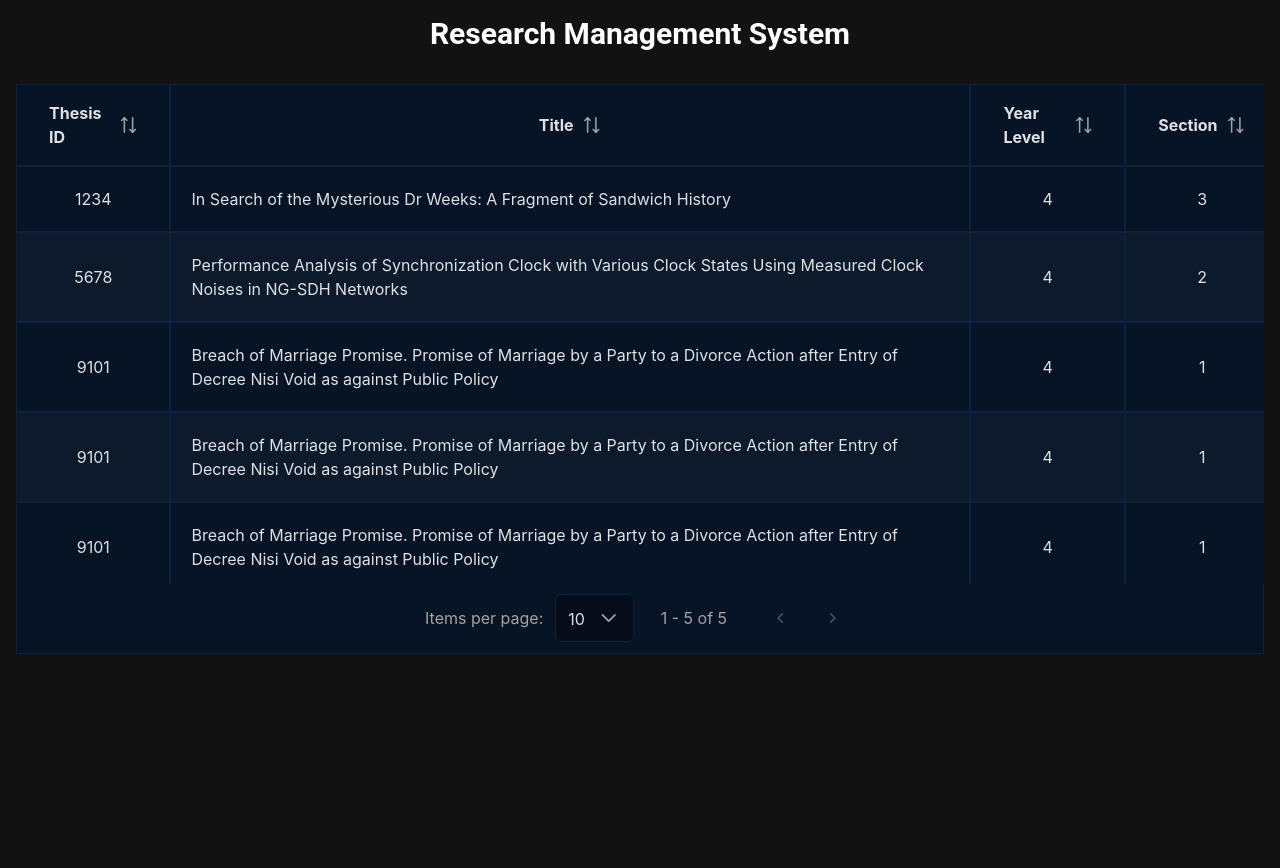
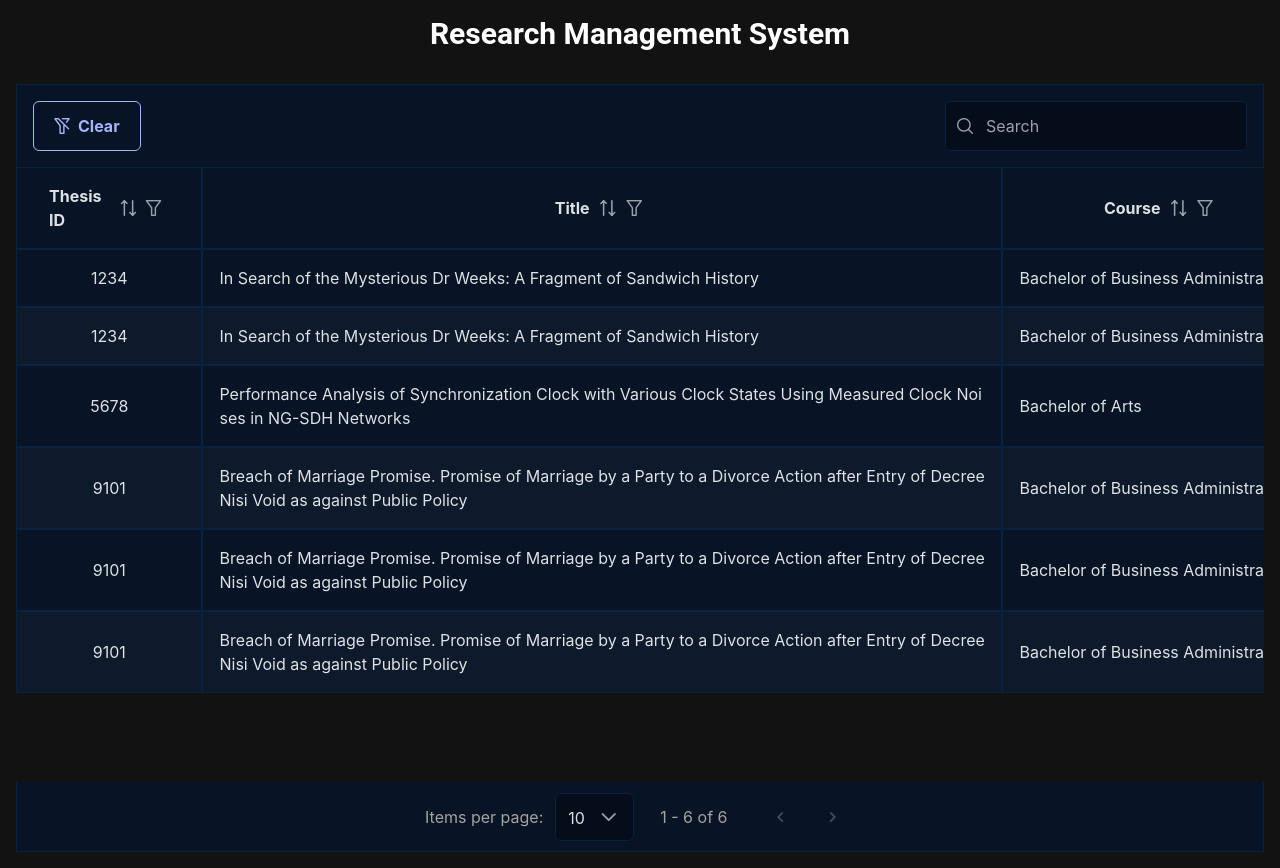
Before and after one commit to geronimium-gr/research-system, a React (Create React App) app in the folder client/: page / in a window 1280 px wide. Before the commit the page ends 800 px from the top, so only its background shows below. Built offline with nearby package versions, Linux system fonts and the light colour scheme.

Commit message:
configure DataTable

```diff
--- a/client/src/components/data/sample-data.js
+++ b/client/src/components/data/sample-data.js
@@ -1,4 +1,26 @@
 const thesisData = [
+  {
+    thesisId: "1234",
+    title:
+      "In Search of the Mysterious Dr Weeks: A Fragment of Sandwich History",
+    course: "Bachelor of Business Administration",
+    yearLevel: 4,
+    section: 3,
+    yearPublished: "2021",
+    authors: "Lee Sae Rom",
+    panelists: "Song Ha Young (BSc)",
+    copies: 5,
+    volume: 3,
+    grades: 2,
+    keywords: "Sandwich, Fragments",
+    adviser: "Jang Gyu Ri",
+    chairperson: "Park Ji Won",
+    dean: "Roh Ji Sun",
+    abstract:
+      "Published for The British Society for the History of Science. This leading international journal publishes scholarly papers and review articles on all aspects of the history of science. History of science is interpreted widely to include medicine, technology and social studies of science.",
+    journal: "",
+    softcopy: "",
+  },
   {
     thesisId: "1234",
     title:
--- a/client/src/components/home/ThesisList.jsx
+++ b/client/src/components/home/ThesisList.jsx
@@ -3,6 +3,9 @@ import { DataTable } from "primereact/datatable";
 import thesisData from "../data/sample-data";
 import { Column } from "primereact/column";
 import { Dropdown } from "primereact/dropdown";
+import { Button } from "primereact/button";
+import { InputText } from "primereact/inputtext";
+import { FilterMatchMode, FilterOperator } from "primereact/api";
 
 const ThesisList = () => {
   const [thesis, setThesis] = useState([]);
@@ -10,11 +13,123 @@ const ThesisList = () => {
   const [first, setFirst] = useState(0);
   const [rows, setRows] = useState(10);
 
+  const [filters, setFilters] = useState(null);
+  const [loading, setLoading] = useState(true);
+
+  const [globalFilterValue, setGlobalFilterValue] = useState("");
+
+  // Search Box
+  const renderHeader = () => {
+    return (
+      <div className="flex justify-between">
+        <Button
+          className="p-button-outlined"
+          icon="pi pi-filter-slash"
+          label="Clear"
+          onClick={clearFilter}
+        />
+        <span className="p-input-icon-left">
+          <i className="pi pi-search" />
+          <InputText
+            placeholder="Search"
+            value={globalFilterValue}
+            onChange={onGlobalFilterChange}
+          />
+        </span>
+      </div>
+    );
+  };
+
+  // The function who checks if the input matches the Filters (check initFilter()).
+  const onGlobalFilterChange = (e) => {
+    const value = e.target.value;
+
+    let _filter = { ...filters };
+    _filter["global"].value = value;
+    setFilters(_filter);
+    setGlobalFilterValue(value);
+  };
+
+  // Set the Filters while Searching
+  const initFilter = () => {
+    setFilters({
+      global: { value: null, matchMode: FilterMatchMode.CONTAINS },
+      thesisId: {
+        operator: FilterOperator.AND,
+        constraints: [{ value: null, matchMode: FilterMatchMode.STARTS_WITH }],
+      },
+      title: {
+        operator: FilterOperator.AND,
+        constraints: [{ value: null, matchMode: FilterMatchMode.STARTS_WITH }],
+      },
+      course: {
+        operator: FilterOperator.AND,
+        constraints: [{ value: null, matchMode: FilterMatchMode.CONTAINS }],
+      },
+      yearLevel: {
+        operator: FilterOperator.AND,
+        constraints: [{ value: null, matchMode: FilterMatchMode.EQUALS }],
+      },
+      section: {
+        operator: FilterOperator.AND,
+        constraints: [{ value: null, matchMode: FilterMatchMode.EQUALS }],
+      },
+      yearPublished: {
+        operator: FilterOperator.AND,
+        constraints: [{ value: null, matchMode: FilterMatchMode.STARTS_WITH }],
+      },
+      authors: {
+        operator: FilterOperator.AND,
+        constraints: [{ value: null, matchMode: FilterMatchMode.STARTS_WITH }],
+      },
+      panelists: {
+        operator: FilterOperator.AND,
+        constraints: [{ value: null, matchMode: FilterMatchMode.STARTS_WITH }],
+      },
+      copies: {
+        operator: FilterOperator.AND,
+        constraints: [{ value: null, matchMode: FilterMatchMode.EQUALS }],
+      },
+      volume: {
+        operator: FilterOperator.AND,
+        constraints: [{ value: null, matchMode: FilterMatchMode.EQUALS }],
+      },
+      grades: {
+        operator: FilterOperator.AND,
+        constraints: [{ value: null, matchMode: FilterMatchMode.EQUALS }],
+      },
+      keywords: {
+        operator: FilterOperator.AND,
+        constraints: [{ value: null, matchMode: FilterMatchMode.STARTS_WITH }],
+      },
+      adviser: {
+        operator: FilterOperator.AND,
+        constraints: [{ value: null, matchMode: FilterMatchMode.CONTAINS }],
+      },
+      chairperson: {
+        operator: FilterOperator.AND,
+        constraints: [{ value: null, matchMode: FilterMatchMode.STARTS_WITH }],
+      },
+      dean: {
+        operator: FilterOperator.AND,
+        constraints: [{ value: null, matchMode: FilterMatchMode.STARTS_WITH }],
+      },
+    });
+    setGlobalFilterValue("");
+  };
+
+  // Resetting the Table and Filters
+  const clearFilter = () => {
+    initFilter();
+  };
+
+  // For Start Page No. and No. of Rows
   const customPage = (event) => {
     setFirst(event.first);
     setRows(event.rows);
   };
 
+  // Pagination Template
   const pageTemplate = {
     layout: "RowsPerPageDropdown CurrentPageReport PrevPageLink NextPageLink",
     RowsPerPageDropdown: (options) => {
@@ -56,6 +171,12 @@ const ThesisList = () => {
     },
     { field: "title", header: "Title", style: "50rem", justifyContent: "left" },
     {
+      field: "course",
+      header: "Course",
+      style: "20rem",
+      justifyContent: "left",
+    },
+    {
       field: "yearLevel",
       header: "Year Level",
       style: "3rem",
@@ -66,12 +187,6 @@ const ThesisList = () => {
       header: "Section",
       style: "3rem",
       justifyContent: "center",
-    },
-    {
-      field: "course",
-      header: "Course",
-      style: "20rem",
-      justifyContent: "left",
     },
     {
       field: "yearPublished",
@@ -132,6 +247,8 @@ const ThesisList = () => {
 
   useEffect(() => {
     setThesis([...thesisData]);
+    setLoading(false);
+    initFilter();
   }, []);
 
   const loopColumns = columns.map((col) => {
@@ -140,29 +257,35 @@ const ThesisList = () => {
         key={col.field}
         field={col.field}
         header={col.header}
-        headerStyle={{ justifyContent: "center", padding: "1rem 2rem" }}
+        headerStyle={{
+          justifyContent: "center",
+          padding: "1rem 2rem",
+          wordBreak: "normal",
+        }}
         style={{
           minWidth: col.style,
           justifyContent: col.justifyContent,
           whiteSpace: "normal",
+          wordBreak: "break-all",
         }}
         resizeable={col.resizeable}
         sortable
+        filter
       />
     );
   });
 
   return (
-    <div className="p-4">
+    <div className="p-4 w-full h-screen">
       <DataTable
         value={thesis}
         scrollable
-        scrollHeight="500px"
+        scrollHeight="flex"
         resizableColumns
         columnResizeMode="expand"
         responsiveLayout="scroll"
         dataKey="thesisId"
-        size="large"
+        size="normal"
         rows={rows}
         showGridlines
         stripedRows
@@ -171,6 +294,27 @@ const ThesisList = () => {
         first={first}
         onPage={customPage}
         sortMode="single"
+        filters={filters}
+        filterDisplay="menu"
+        globalFilterFields={[
+          "thesisId",
+          "title",
+          "yearLevel",
+          "section",
+          "course",
+          "yearPublished",
+          "authors",
+          "panelists",
+          "copies",
+          "volume",
+          "grades",
+          "keywords",
+          "adviser",
+          "chairperson",
+          "dean",
+        ]}
+        header={renderHeader}
+        loading={loading}
       >
         {loopColumns}
       </DataTable>
```
